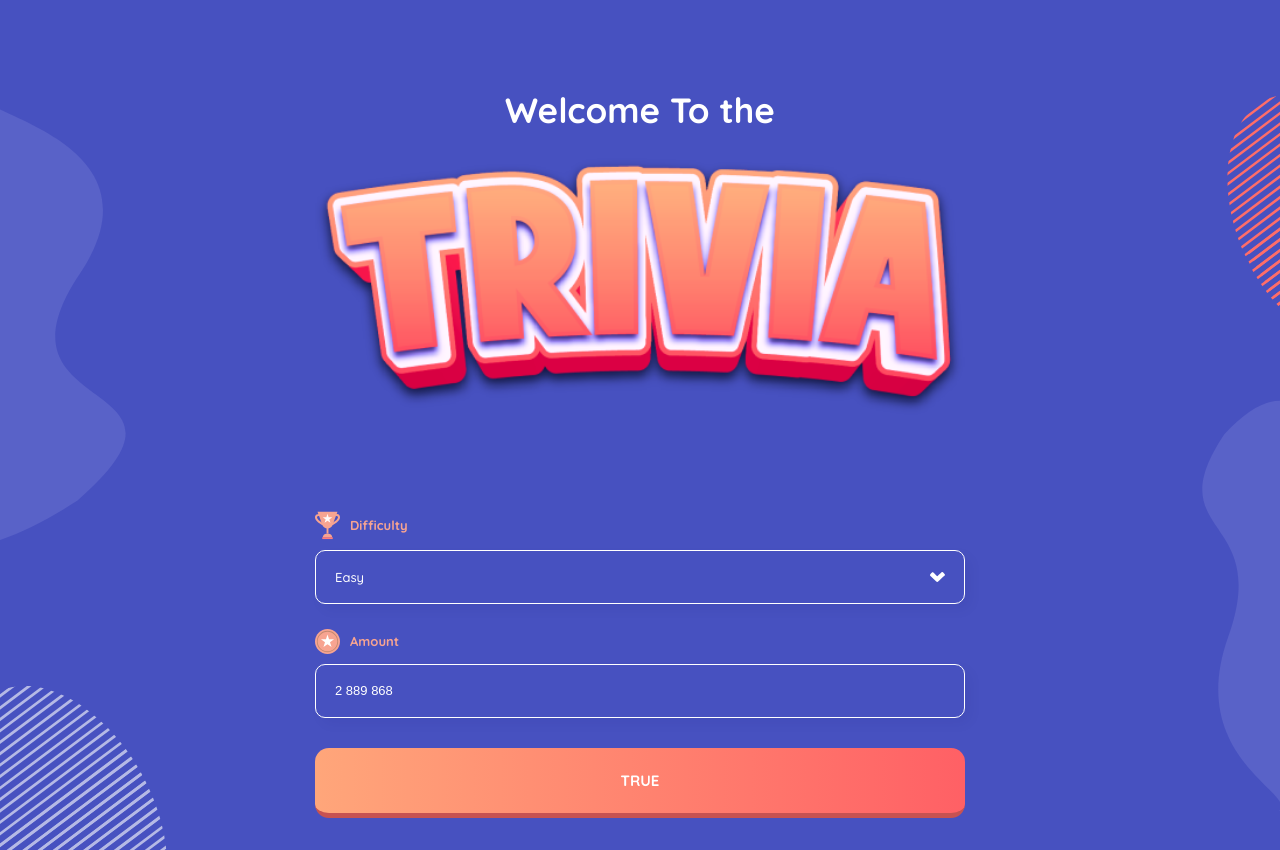
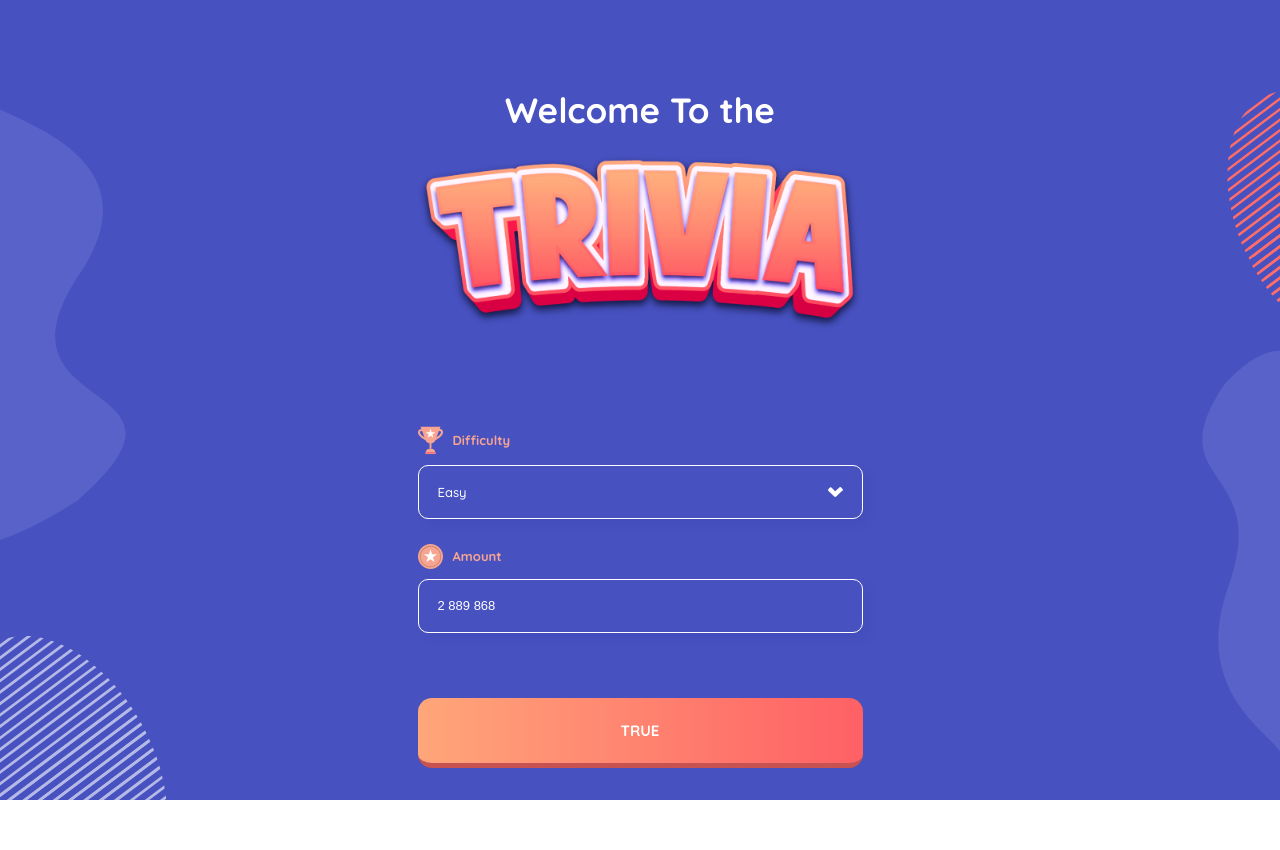
Before and after one commit to madvingovich/trivia, a React (Create React App) app: page / in a window 1280 px wide. After the commit the page ends 800 px from the top, so only its background shows below. Built offline with nearby package versions, Linux system fonts and the light colour scheme.

Commit message:
fix welcome page container width

```diff
--- a/src/pages/WelcomePage/WelcomePage.module.css
+++ b/src/pages/WelcomePage/WelcomePage.module.css
@@ -35,3 +35,9 @@
     font-size: 35px;
   }
 }
+
+@media screen and (min-width: 1000px) {
+  .container {
+    width: 445px;
+  }
+}
```
